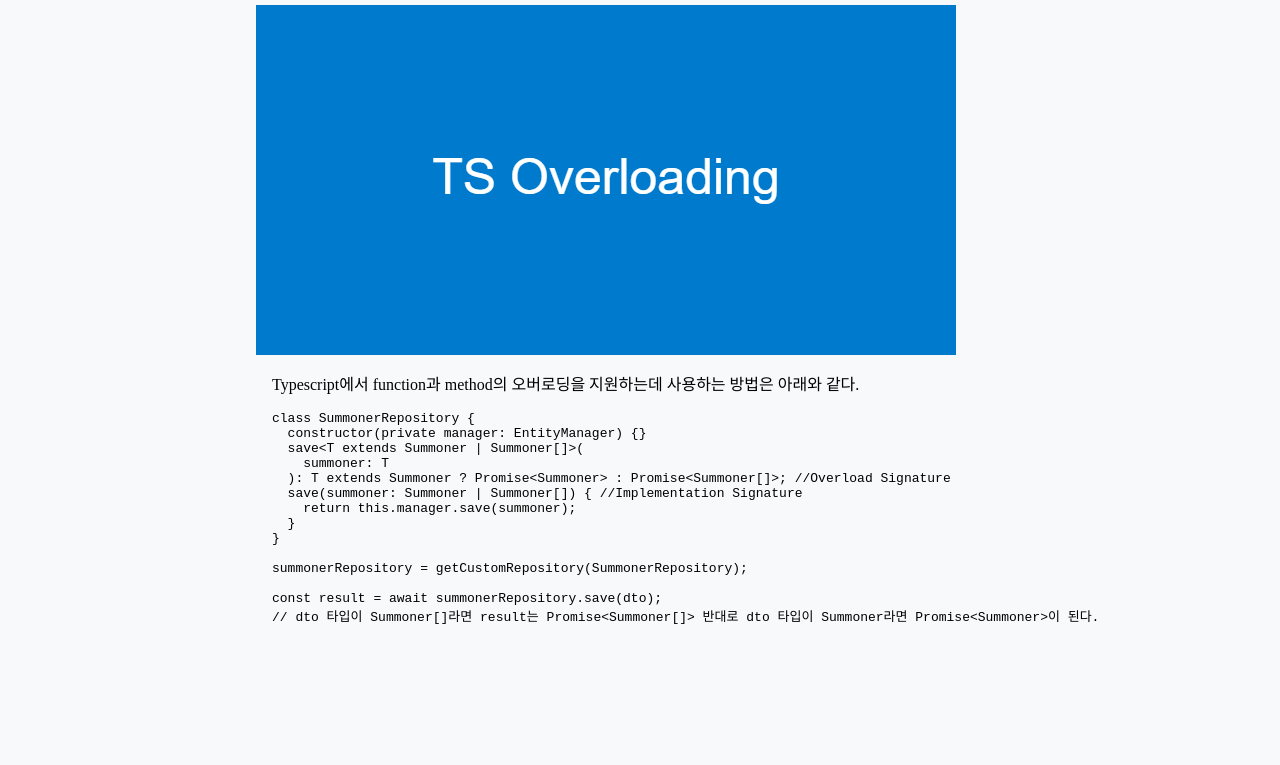
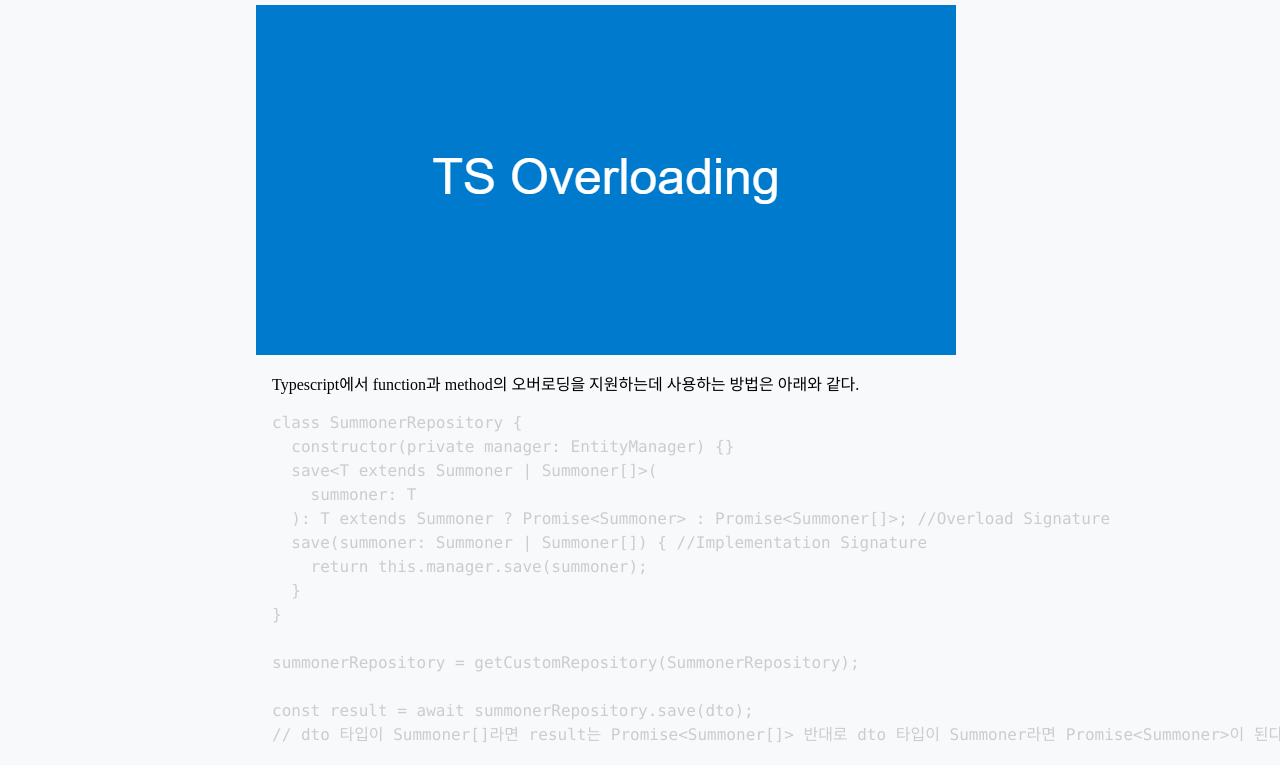
Before and after one commit to merturl/blog, a Gatsby site: page /typescript-overloading/typescript-overloading/ in a window 1280 px wide. Shown: the part 187-952 px from the top of the page. Built offline with nearby package versions, Linux system fonts and the light colour scheme; Gatsby itself is replaced by a stand-in of ours; some packages are replaced by stand-ins of ours; code samples lack their colours; no server answers.

Commit message:
Update typescript-overloading.md

````diff
--- a/blog/typescript-overloading/typescript-overloading.md
+++ b/blog/typescript-overloading/typescript-overloading.md
@@ -10,7 +10,7 @@ thumbnail: images/ts_overloading.png
 
 Typescript에서 function과 method의 오버로딩을 지원하는데 사용하는 방법은 아래와 같다.
 
-```
+```typescript
 class SummonerRepository {
   constructor(private manager: EntityManager) {}
   save<T extends Summoner | Summoner[]>(
````
